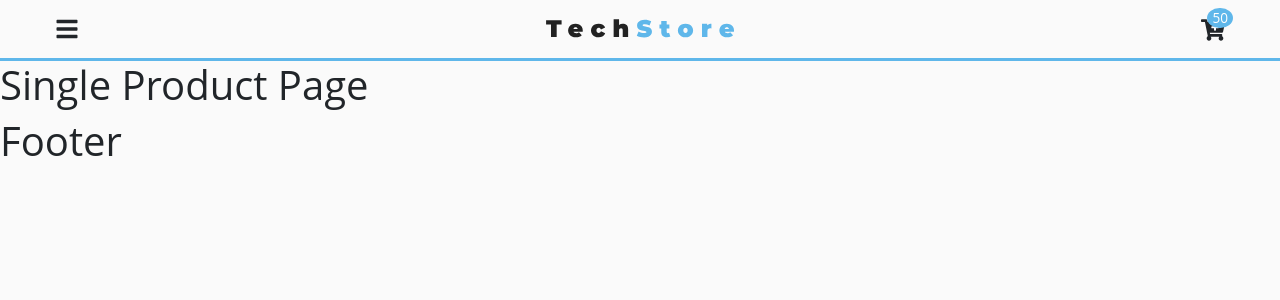
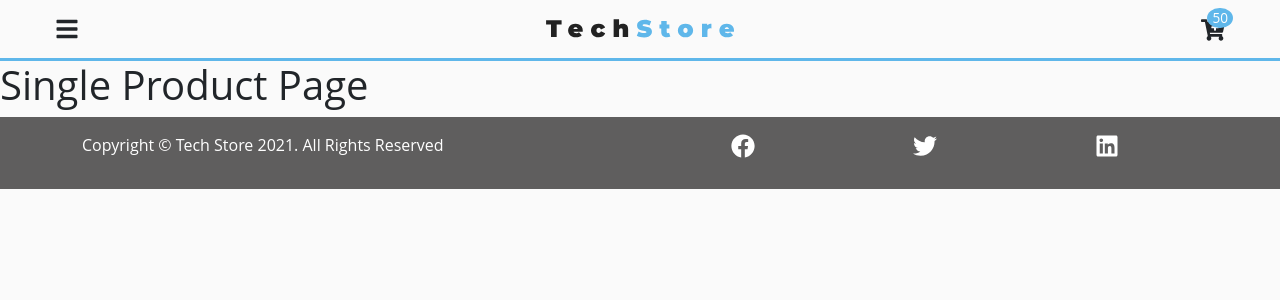
Before and after one commit to Lekkyjay/tech-store-react, a React (Create React App) app: page /products/1 in a window 1280 px wide. Shown: the top 300 px of the page. Built offline with nearby package versions, Linux system fonts and the light colour scheme.

Commit message:
Footer component with social icons  created.

```diff
--- a/src/components/Footer.js
+++ b/src/components/Footer.js
@@ -1,11 +1,45 @@
-import React from 'react'
+import React, { useContext } from 'react'
+import styled from 'styled-components'
+import { ProductContext } from '../context/context'
 
 const Footer = () => {
+  const { socialIcons } = useContext(ProductContext)
+
   return (
-    <div>
-      <h1>Footer</h1>
-    </div>
+    <FooterWrapper>
+      <div className="container py-3">
+        <div className="row">
+          <div className="col-md-6">
+            <p className="text-capitalize">
+              copyright &copy; tech store {new Date().getFullYear()}. all
+              rights reserved{" "}
+            </p>
+          </div>
+          <div className="col-md-6 d-flex justify-content-around">
+            {socialIcons.map(item => (
+              <a href={item.url} key={item.id}>
+                {item.icon}
+              </a>
+            ))}
+          </div>
+        </div>
+      </div>
+    </FooterWrapper>
   )
 }
 
 export default Footer
+
+const FooterWrapper = styled.footer`
+  background: var(--darkGrey);
+  color: var(--mainWhite);
+  .icon {
+    font-size: 1.5rem;
+    color: var(--mainWhite);
+    transition: var(--mainTranstion);
+  }
+  .icon:hover {
+    color: var(--primaryColor);
+    cursor: pointer;
+  }
+`
--- a/src/context/context.js
+++ b/src/context/context.js
@@ -1,5 +1,6 @@
 import { createContext, useState } from "react"
 import { linkData } from "./linkData"
+import { socialData } from "./socialData"
 
 export const ProductContext = createContext()
 
@@ -9,6 +10,7 @@
     cartOpen: false,
     cartItems: 50,
     cart: [],
+    socialIcons: socialData,
     links: linkData
   })
 
--- /dev/null
+++ b/src/context/socialData.js
@@ -0,0 +1,20 @@
+import React from 'react'
+import { FaFacebook, FaTwitter, FaLinkedin } from 'react-icons/fa'
+
+export const socialData = [
+  {
+    id: 1,
+    icon: <FaFacebook className="icon" />,
+    url: "https://www.facebook.com"
+  },
+  {
+    id: 2,
+    icon: <FaTwitter className="icon" />,
+    url: "https://www.facebook.com"
+  },
+  {
+    id: 3,
+    icon: <FaLinkedin className="icon" />,
+    url: "https://www.facebook.com"
+  }
+]
```
